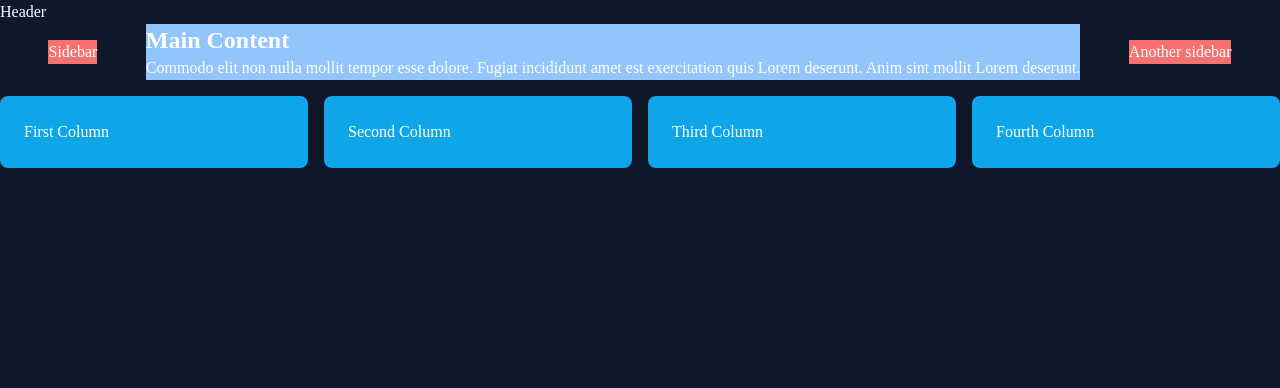
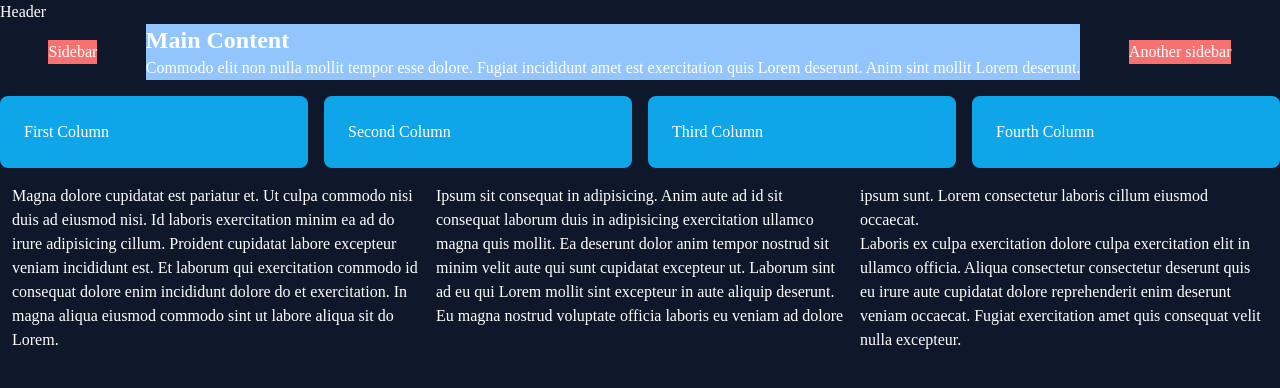
Before and after one commit to akashbagchi/NextJS_Playground, a Next.js app in the folder my_app/: page / in a window 1280 px wide. Shown: the top 388 px of the page. Built offline with nearby package versions, Linux system fonts and the light colour scheme; a web font is replaced by a local one.

Commit message:
container

```diff
--- a/my_app/app/page.tsx
+++ b/my_app/app/page.tsx
@@ -29,6 +29,12 @@ export default function Home() {
           <div className="bg-sky-500 p-6 rounded-lg">Fourth Column</div>
         </div>
       </div>
+
+      <div className="container px-3 columns-3">
+        <p>Magna dolore cupidatat est pariatur et. Ut culpa commodo nisi duis ad eiusmod nisi. Id laboris exercitation minim ea ad do irure adipisicing cillum. Proident cupidatat labore excepteur veniam incididunt est. Et laborum qui exercitation commodo id consequat dolore enim incididunt dolore do et exercitation. In magna aliqua eiusmod commodo sint ut labore aliqua sit do Lorem.</p>
+        <p>Ipsum sit consequat in adipisicing. Anim aute ad id sit consequat laborum duis in adipisicing exercitation ullamco magna quis mollit. Ea deserunt dolor anim tempor nostrud sit minim velit aute qui sunt cupidatat excepteur ut. Laborum sint ad eu qui Lorem mollit sint excepteur in aute aliquip deserunt. Eu magna nostrud voluptate officia laboris eu veniam ad dolore ipsum sunt. Lorem consectetur laboris cillum eiusmod occaecat.</p>
+        <p>Laboris ex culpa exercitation dolore culpa exercitation elit in ullamco officia. Aliqua consectetur consectetur deserunt quis eu irure aute cupidatat dolore reprehenderit enim deserunt veniam occaecat. Fugiat exercitation amet quis consequat velit nulla excepteur.</p>
+      </div>
     </div>
   )
 }
--- a/my_app/tailwind.config.js
+++ b/my_app/tailwind.config.js
@@ -6,6 +6,9 @@ module.exports = {
     "./components/**/*.{js,ts,jsx,tsx}",
   ],
   theme: {
+    container: {
+      center: true,
+    },
     extend: {
       colors: {
         portfoliorandom: "#47634e",
```
